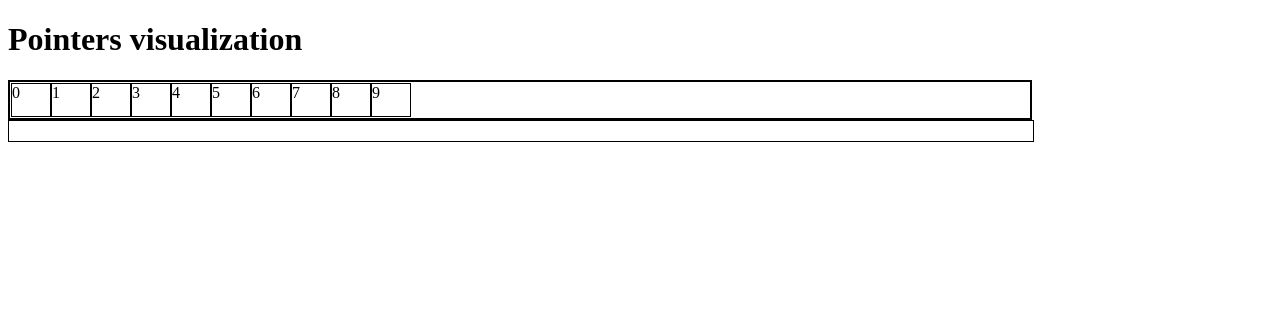
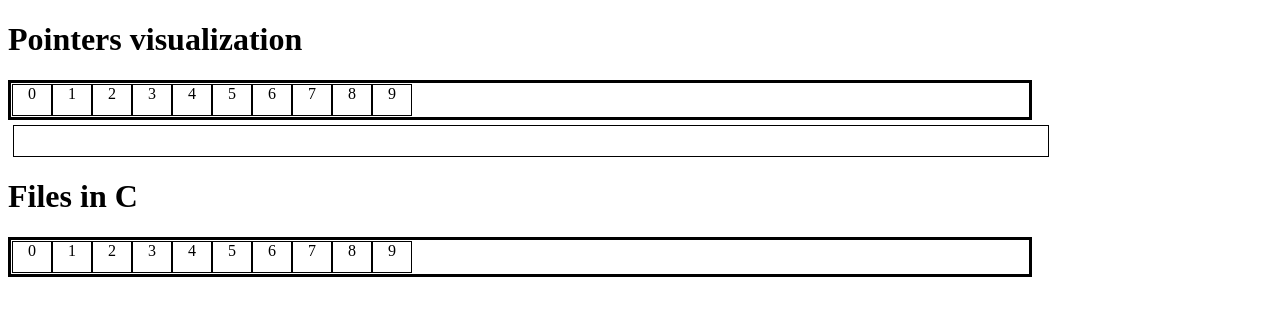
Before and after one commit to AryaSapkal/cPointersVisuals, a plain HTML site: page index.html in a window 1280 px wide. Drawn offline with Linux system fonts and the light colour scheme.

Commit message:
Added numbers to each of the memory cells in the memory block visualization for both pointers and files

```diff
--- a/index.html
+++ b/index.html
@@ -7,32 +7,57 @@
     <link rel="stylesheet" href="styles.css" />
     <script>
       document.addEventListener("DOMContentLoaded", () => {
-        function createMemoryCells(count) {
+        function createMemoryCells(count, parentMemoryBlock) {
           //const memory = document.getElementsByClassName("memory")[0];
-          const memory = document.querySelector(".memory");
-          memory.innerHTML = ""; // Clear any existing cells
+          //const memory = document.querySelector(".memory");
+          const memory = parentMemoryBlock;
+          //const memoryCell = memory.querySelectorAll(".memoryCell"); // nested class
+
+          //memory.innerHTML = "test msg"; // Clear any existing cells
+          memory.innerHTML = "";
 
           for (let i = 0; i < count; i++) {
+            // Create a cell with class memoryCell and text content of i
             const cell = document.createElement("div");
-            cell.classList.add("memoryCell"); // make this part of the memoryCell class
-
+            cell.classList.add("memoryCell");
             cell.textContent = i;
 
             memory.appendChild(cell);
           }
         }
 
-        createMemoryCells(10);
+        function createPointer(pointerName) {
+          const pointer = document.createElement("div");
+          pointer.classList.add("pointerName");
+
+          pointer.textContent = pointerName;
+        }
+
+        //function createAllMemoryCells(count) {}
+
+        createMemoryCells(10, document.querySelector("#pointers-memory-block"));
+        createMemoryCells(10, document.querySelector("#files-memory-block"));
       });
     </script>
   </head>
   <body>
-    <h1>Pointers visualization</h1>
     <div id="visual-area">
-      <div class="memory">
+      <h1>Pointers visualization</h1>
+      <div id="pointers-memory-block" class="memory">
+        <!-- <div class="memoryCell"></div> -->
         <div class="memoryCell"></div>
       </div>
+      <div class="pointerNames">
+        <div class="pointerName"></div>
+      </div>
+
+      <h1>Files in C</h1>
+      <div id="files-memory-block" class="memory">
+        <!-- <div class="memoryCell"></div> -->
+        <div class="memoryCell"></div>
+      </div>
+
+      <div id="file-visual"></div>
     </div>
-    <div class="pointerNames"></div>
   </body>
 </html>
--- a/styles.css
+++ b/styles.css
@@ -10,7 +10,7 @@
     width: 80vw; /* 100% viewport width*/
     box-sizing: border-box;
     height: 40px;
-    border: 2px solid black;
+    border: 3px solid rgb(0, 0, 0);
     padding: 1px;
     margin:10 px;
 }
@@ -21,6 +21,7 @@
     height: 100%;
     box-sizing: border-box;
     border: 1px solid black;
+    text-align: center;
 
 }
 
@@ -28,5 +29,13 @@
     width: 80vw;
     height: 20px;
     border: 1px solid black;
+    margin: 5px;
+    padding: 5px;
 
 }
+
+.pointerName{
+    display: inline-block;
+    width: 40px;
+    height: 100%;
+}
```
